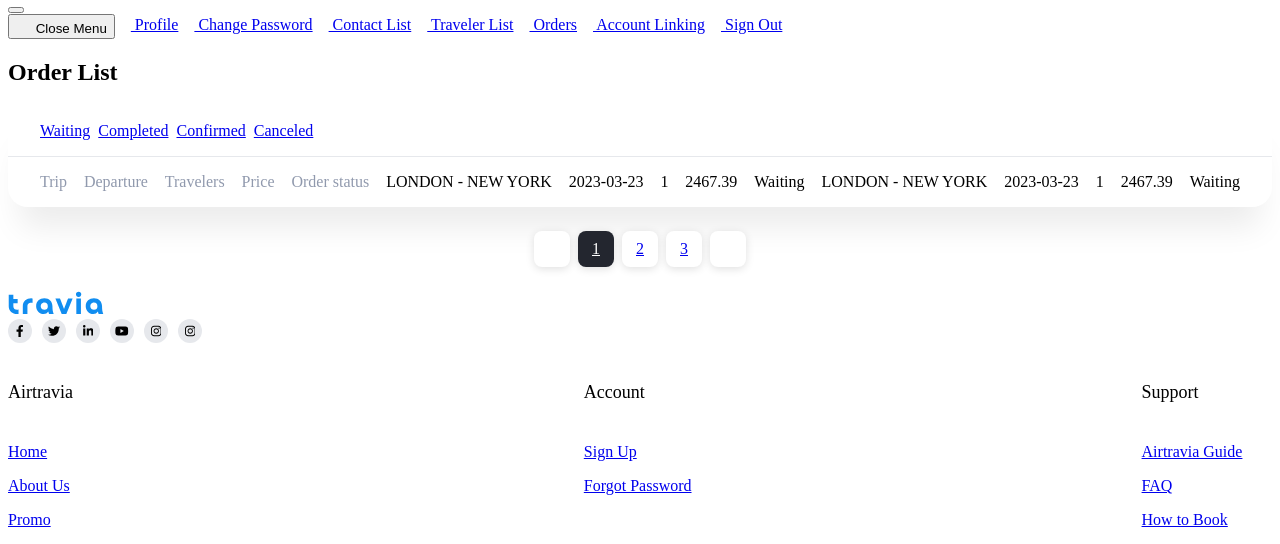
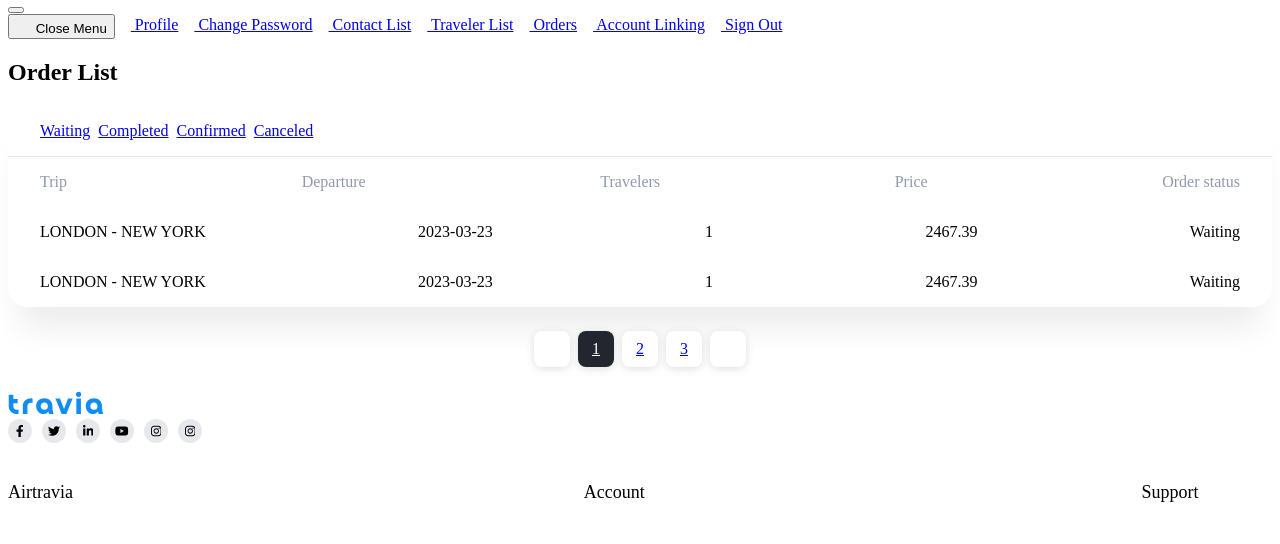
Before and after one commit to mworia-Br/Travia-Flight-Hotel-Booking, a Django app: page /orders/ in a window 1280 px wide. Shown: the part 1035-1579 px from the top of the page. Run offline with Django 4.2, Linux system fonts and the light colour scheme; a user stored in the database is signed in; data comes from the database, SQL or seed files in the repository; some libraries are stand-ins or nearby versions.

Commit message:
presentation

```diff
--- a/templates/profile-orders.html
+++ b/templates/profile-orders.html
@@ -359,7 +359,9 @@
                             <div class="contact__user__item">
                               <div class="item__subtitle">Order status</div>
                             </div>
+                          </div>
                           {% for cart_item in cart_items %}
+                            <div class="contact__body">
                                 <div class="contact__user__item">
                                   <div class="item__content">{{ cart_item.flight_data.short_origin }} - {{ cart_item.flight_data.short_destination }}</div>
                                 </div>
@@ -375,8 +377,8 @@
                                 <div class="contact__user__item">
                                   <div class="item__content">{{ cart_item.status }}</div>
                                 </div>
+                            </div>
                           {% endfor %}
-                          </div>
                         </div>
                       </div>
                     </div>
```
Lines whose indentation alone changed are shown as unchanged.
